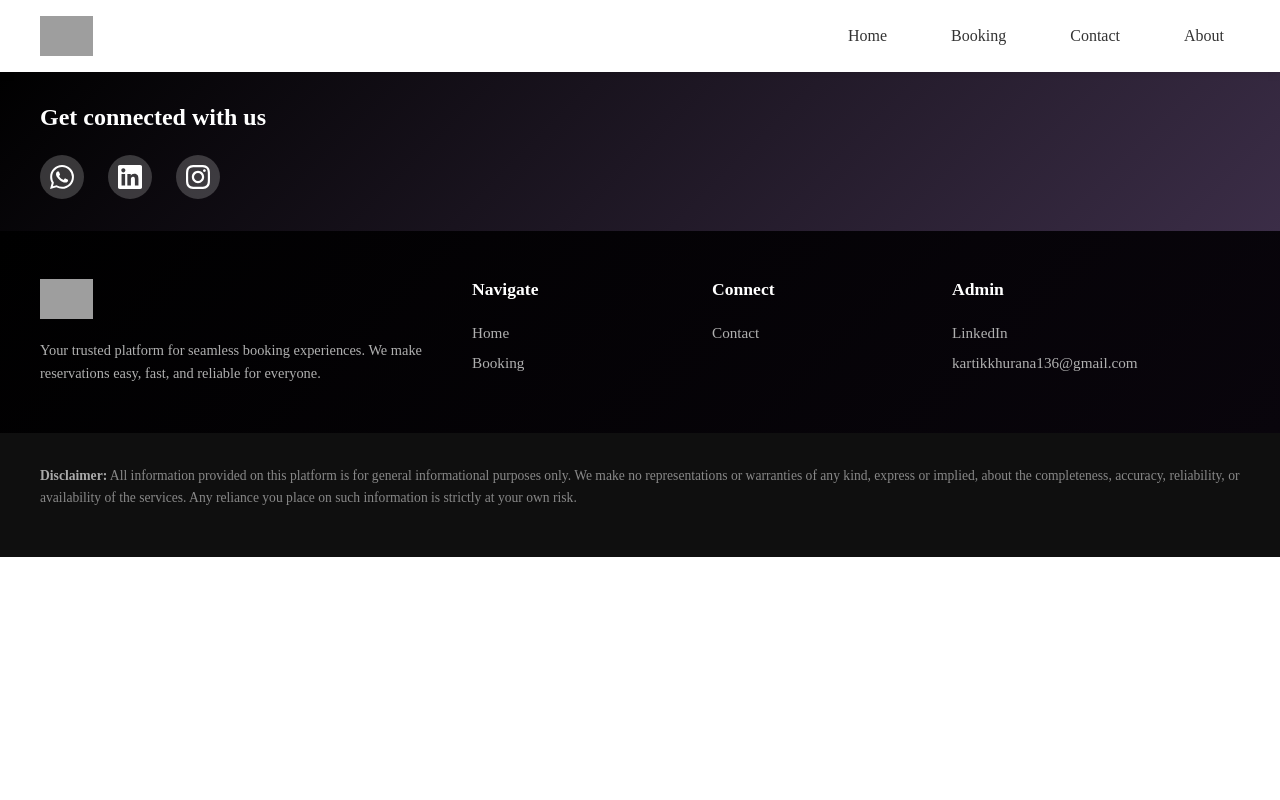
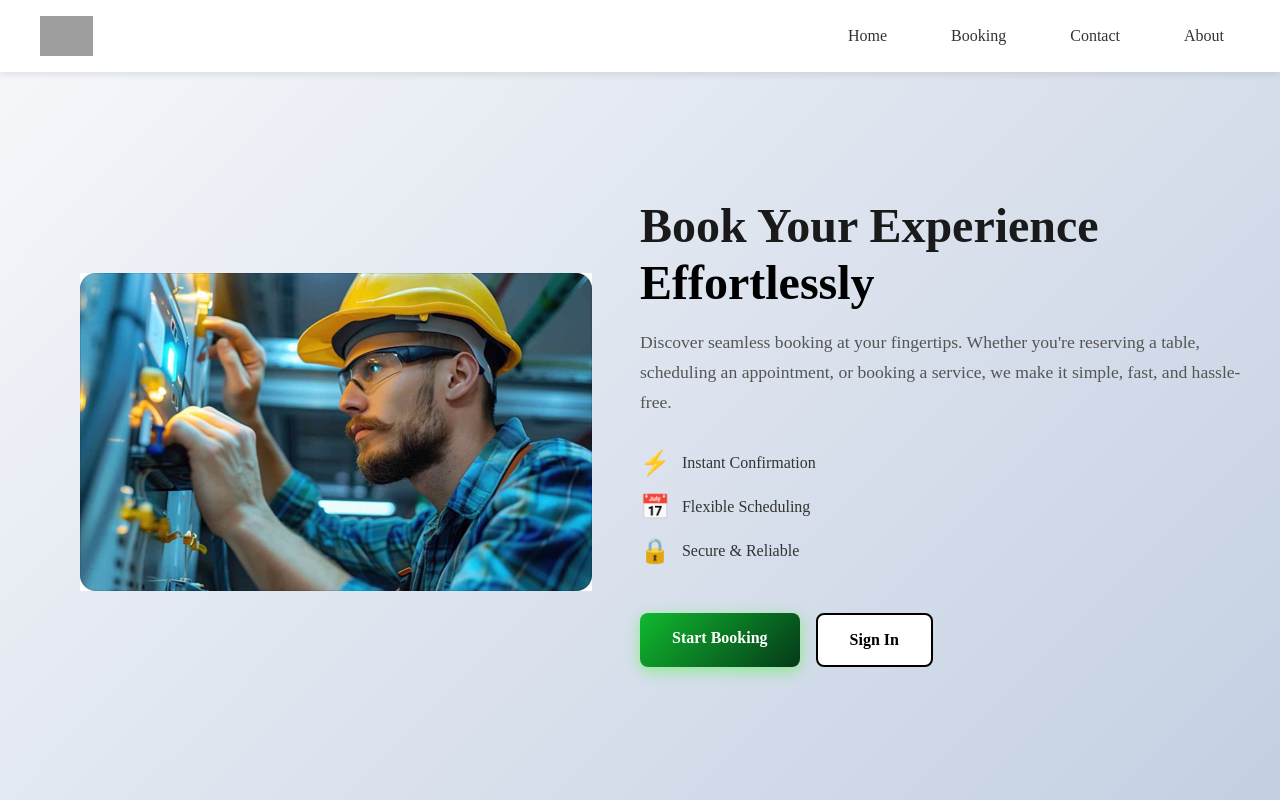
Before and after one commit to kartikkhurana16/Online-Electrician-Booking, a React (Vite) app: page / in a window 1280 px wide. Shown: the top 800 px of the page. Built offline with nearby package versions, Linux system fonts and the light colour scheme; grey boxes are pictures that could not be loaded.

Commit message:
home-page

```diff
--- a/src/App.jsx
+++ b/src/App.jsx
@@ -4,6 +4,7 @@ import viteLogo from '/vite.svg'
 import './App.css'
 import Header from './Components/Header/Header'
 import Footer from './Components/Footer/Footer'
+import Home from './Components/Home/Home'
 
 function App() {
   const [count, setCount] = useState(0)
@@ -11,7 +12,7 @@ function App() {
   return (
     <>
     <Header/>
-
+    <Home/>
     <Footer/>
      </>
   )
--- a/src/Components/Header/Header.jsx
+++ b/src/Components/Header/Header.jsx
@@ -36,7 +36,7 @@ const Header = () => {
           {/* Logo */}
           <div className="logo">
             <a href="/">
-              <img src="/logo.png" alt="Logo" className="logo-image" />
+              <img src="/src/assets/logo.jpg" alt="Logo" className="logo-image" />
               {/* Or use text logo: */}
               {/* <span className="logo-text">YourBrand</span> */}
             </a>
--- /dev/null
+++ b/src/Components/Home/Home.css
@@ -0,0 +1,132 @@
+
+        .hero-section {
+          min-height: calc(100vh - 80px);
+          display: flex;
+          align-items: center;
+          background: linear-gradient(135deg, #f5f7fa 0%, #c3cfe2 100%);
+          padding-bottom: 2rem;
+        }
+
+        .hero-container {
+          /* max-width: 1200px; */
+          /* margin: 0 auto; */
+          padding: 0 2rem;
+          display: grid;
+          grid-template-columns: 1fr 1fr;
+          /* gap: 4rem; */
+          align-items: center;
+        }
+
+        .main-image {
+          width: 100%;
+          height: 500px;
+          margin-right: 10px;
+          display: block;
+          object-fit:none;
+          border-radius: none;
+        }
+
+        /* Right Side - Content */
+        .hero-content {
+          display: flex;
+          flex-direction: column;
+          gap: 1rem;
+        }
+
+        .hero-title {
+          font-size: 3rem;
+          font-weight: 700;
+          line-height: 1.2;
+          color: #1a1a1a;
+          margin: 0;
+        }
+
+        .highlight {
+          background: black;
+          -webkit-background-clip: text;
+          -webkit-text-fill-color: transparent;
+          background-clip: text;
+        }
+
+        .hero-description {
+          font-size: 1.1rem;
+          line-height: 1.7;
+          color: #555;
+          margin: 0;
+        }
+
+        .booking-features {
+          display: flex;
+          flex-direction: column;
+          gap: 1rem;
+          margin: 1rem 0;
+        }
+
+        .feature-item {
+          display: flex;
+          align-items: center;
+          gap: 0.75rem;
+          font-size: 1rem;
+          color: #333;
+        }
+
+        .feature-icon {
+          font-size: 1.5rem;
+        }
+
+        /* Action Buttons */
+        .hero-buttons {
+          display: flex;
+          gap: 1rem;
+          margin-top: 1rem;
+        }
+
+        .btn {
+          padding: 1rem 2rem;
+          border-radius: 8px;
+          font-size: 1rem;
+          font-weight: 600;
+          text-decoration: none;
+          transition: all 0.3s ease;
+          cursor: pointer;
+          border: none;
+          display: inline-block;
+          text-align: center;
+        }
+
+        .btn-primary {
+          background: linear-gradient(135deg, #10b92f 0%, #053919 100%);
+          color: white;
+          box-shadow: 0 4px 15px rgba(30, 255, 0, 0.4);
+        }
+
+        .btn-primary:hover {
+          transform: translateY(-2px);
+          box-shadow: 0 6px 20px rgba(9, 255, 0, 0.6);
+        }
+
+        .btn-secondary {
+          background: white;
+          color: #000000;
+          border: 2px solid #000000;
+        }
+
+        .btn-secondary:hover {
+          background: #000000;
+          color: white;
+          transform: translateY(-2px);
+        }
+
+        /* Responsive Design */
+        @media (max-width: 968px) {
+          .hero-container {
+            grid-template-columns: 1fr;
+             gap: 3rem;
+              }
+
+
+
+          .hero-title {
+            font-size: 2.5rem;
+          }
+        }
--- /dev/null
+++ b/src/Components/Home/Home.jsx
@@ -0,0 +1,62 @@
+import React from 'react'
+import "./Home.css"
+
+const Home = () => {
+  return (
+    <section className="hero-section">
+      <div className="hero-container">
+        {/* Left Side - Image */}
+
+          <img src="/src/assets/elect.jpg"
+            alt="Booking illustration"
+            className="main-image"
+          />
+          {/* Or use a placeholder background color */}
+          {/* <div className="image-placeholder"></div> */}
+
+
+        {/* Right Side - Content */}
+        <div className="hero-content">
+          <h1 className="hero-title">
+            Book Your Experience <span className="highlight">Effortlessly</span>
+          </h1>
+
+          <p className="hero-description">
+            Discover seamless booking at your fingertips. Whether you're
+            reserving a table, scheduling an appointment, or booking a service,
+            we make it simple, fast, and hassle-free.
+          </p>
+
+          <div className="booking-features">
+            <div className="feature-item">
+              <span className="feature-icon">⚡</span>
+              <span>Instant Confirmation</span>
+            </div>
+            <div className="feature-item">
+              <span className="feature-icon">📅</span>
+              <span>Flexible Scheduling</span>
+            </div>
+            <div className="feature-item">
+              <span className="feature-icon">🔒</span>
+              <span>Secure & Reliable</span>
+            </div>
+          </div>
+
+          {/* Action Buttons */}
+          <div className="hero-buttons">
+            <a href="/booking" className="btn btn-primary">
+              Start Booking
+            </a>
+            <a href="/signin" className="btn btn-secondary">
+              Sign In
+            </a>
+          </div>
+        </div>
+      </div>
+
+
+    </section>
+  );
+};
+
+export default Home;
```
Also changed, not shown: src/assets/elect.jpg (added), src/assets/electrician.jpeg (added).
